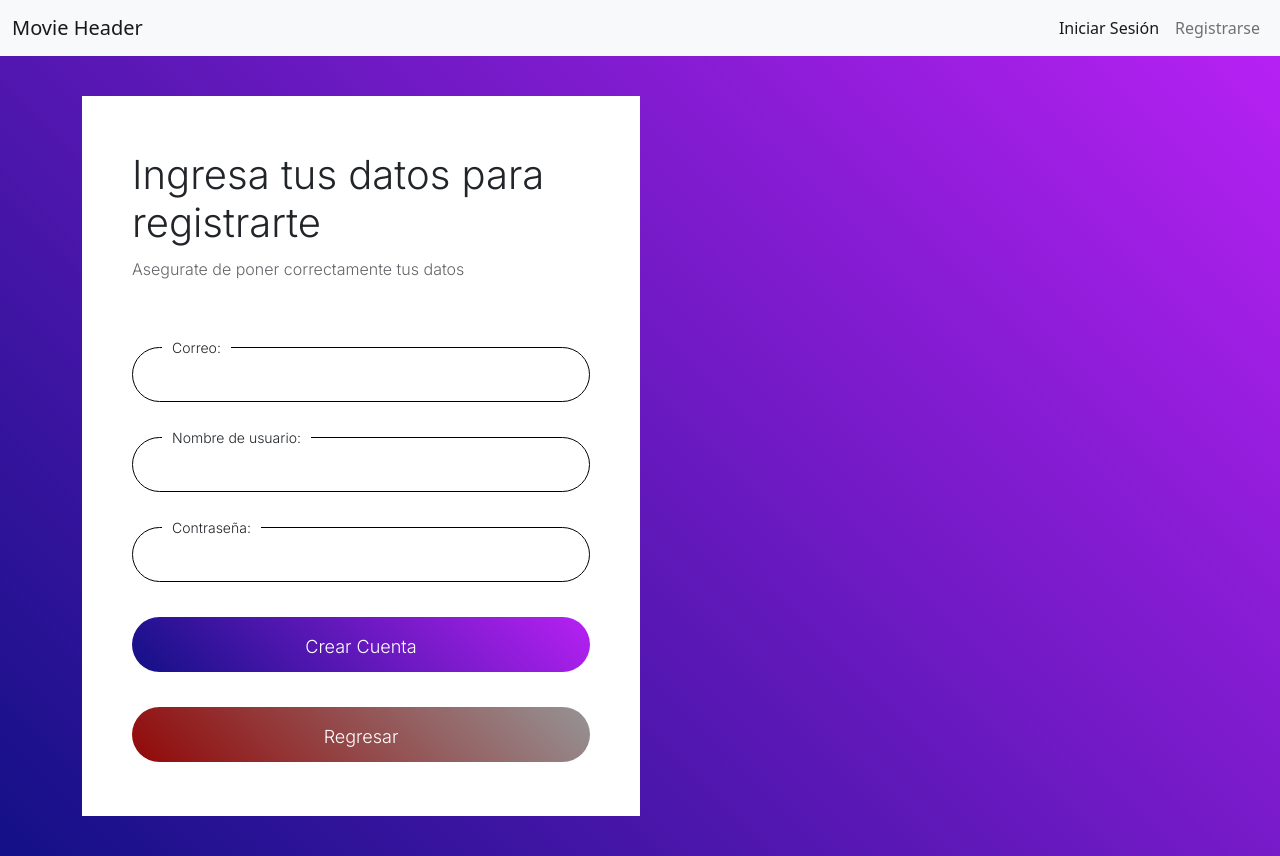
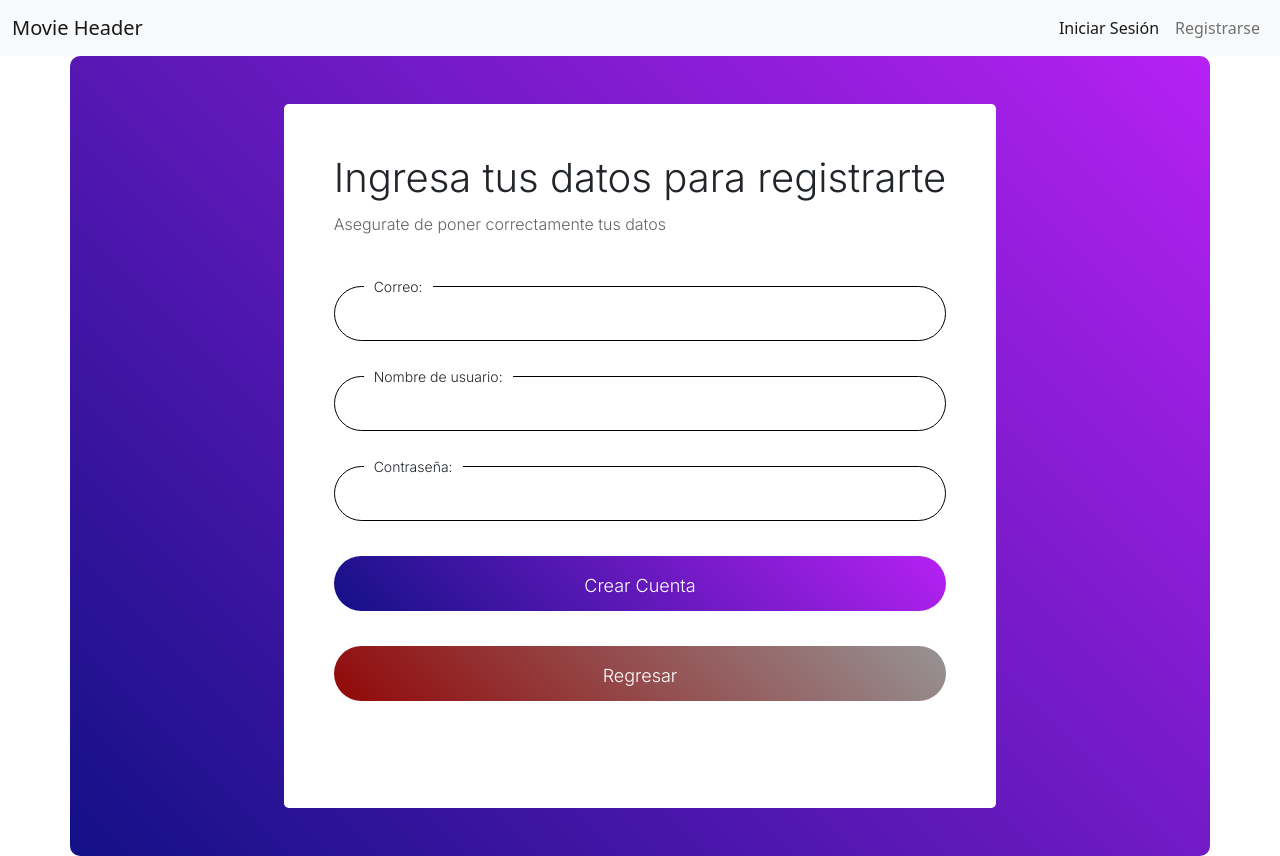
Before and after one commit to Reaper-Black/catalog-of-movies, an Angular app: page /register in a window 1280 px wide. Built offline with nearby package versions, Linux system fonts and the light colour scheme.

Commit message:
centrar el modulo de registro

```diff
--- a/src/app/components/register/register.component.html
+++ b/src/app/components/register/register.component.html
@@ -49,9 +49,9 @@
         </div>
     </div>
 </body>-->
-<body>
-    <div class="container">
-        <div class="register-left">
+
+<div class="container d-flex justify-content-center pt-5 pb-5">
+    <div class="register-left p-5 rounded-3">
         <div class="register-header">
             <h1>Ingresa tus datos para registrarte</h1>
             <p>Asegurate de poner correctamente tus datos</p>
@@ -64,7 +64,7 @@
                 </div>
                 <div class="form-item">
                     <label for="email">Nombre de usuario: </label>
-                    <input type="text" [(ngModel)]="user.nickname" [ngModelOptions]="{standalone: true}" class="input"  required autofocus>
+                    <input type="text" [(ngModel)]="user.nickname" [ngModelOptions]="{standalone: true}" class="input" required autofocus>
                 </div>
                 <div class="form-item">
                     <label for="password">Contraseña: </label>
@@ -76,4 +76,3 @@
         </form>
     </div>
 </div>
-</body>
--- a/src/app/components/register/register.component.scss
+++ b/src/app/components/register/register.component.scss
@@ -1,64 +1,50 @@
 @import url('https://fonts.googleapis.com/css2?family=Inter:wght@300;600&display=swap');
-
 $primary-color: #131086;
 $secondary-color: #b621f3;
 $third-color: #920808;
 $fourth-color: #969395;
-
-
-*{
+* {
     box-sizing: border-box;
+    font-family: "Inter", sans-serif;
 }
 
-body{
-    padding: 0;
-    margin: 0;
-    font-family: "Inter", sans-serif;
-    background: linear-gradient(45deg, $primary-color, $secondary-color);
-    padding: 40px;
-}
-
-.container{
+.container {
     min-height: calc(100vh - 40px * 2);
     display: grid;
     grid-template-columns: 50% 50%;
     border-radius: 10px;
+    width: 100vw !important;
+    height: 100vh !important;
     overflow: hidden;
+    background: linear-gradient(45deg, $primary-color, $secondary-color);
 }
 
-.register-left{
-    display: flex;
-    flex-direction: column;
-    justify-content: center;
-    padding-left: 100px;
+.register-left {
     background-color: white;
 }
 
-.register-header{
+.register-header {
     margin-bottom: 50px;
-    h1{
+    h1 {
         font-size: 40px;
         margin-bottom: 10px;
     }
-    p{
+    p {
         opacity: .7;
     }
 }
 
-.register-form{
-    width: 450px;
-
-    &-content{
+.register-form {
+    &-content {
         display: flex;
         flex-direction: column;
         gap: 35px;
     }
-    &-footer{
+    &-footer {
         display: flex;
         gap: 30px;
         margin-top: 70px;
-
-        a{
+        a {
             flex: 6;
             gap: 15px;
             border: 1px solid black;
@@ -69,15 +55,14 @@ body{
             align-items: center;
             color: black;
             text-decoration: none;
-
-            &:hover{
+            &:hover {
                 background-color: #eee;
             }
         }
     }
 }
 
-.form-item label:not(.checkboxLabel){
+.form-item label:not(.checkboxLabel) {
     display: inline-block;
     background-color: white;
     margin-bottom: 10px;
@@ -87,7 +72,8 @@ body{
     font-size: 14px;
 }
 
-input[type='text'], input[type='password']{
+input[type='text'],
+input[type='password'] {
     border: 1px solid black;
     height: 55px;
     padding: 0 2rem;
@@ -98,7 +84,7 @@ input[type='text'], input[type='password']{
     border-radius: 100px;
 }
 
-button{
+button {
     border: none;
     background: linear-gradient(45deg, $primary-color, $secondary-color);
     color: white;
@@ -111,7 +97,7 @@ button{
     cursor: pointer;
 }
 
-.second-button{
+.second-button {
     border: none;
     background: linear-gradient(45deg, $third-color, $fourth-color);
     color: white;
@@ -124,26 +110,24 @@ button{
     cursor: pointer;
 }
 
-@media (max-width:1350px){
-    .register-left{
+@media (max-width:1350px) {
+    .register-left {
         padding: 50px !important;
     }
-    .register-form{
+    .register-form {
         width: 100%;
-
-        &-footer{
+        &-footer {
             flex-direction: column;
             gap: 15px;
         }
     }
 }
 
-@media (max-width:768px){
-    body{
+@media (max-width:768px) {
+    body {
         padding: 20px;
     }
-
-    .container{
+    .container {
         grid-template-columns: auto;
     }
 }
```
Lines whose indentation alone changed are shown as unchanged.
